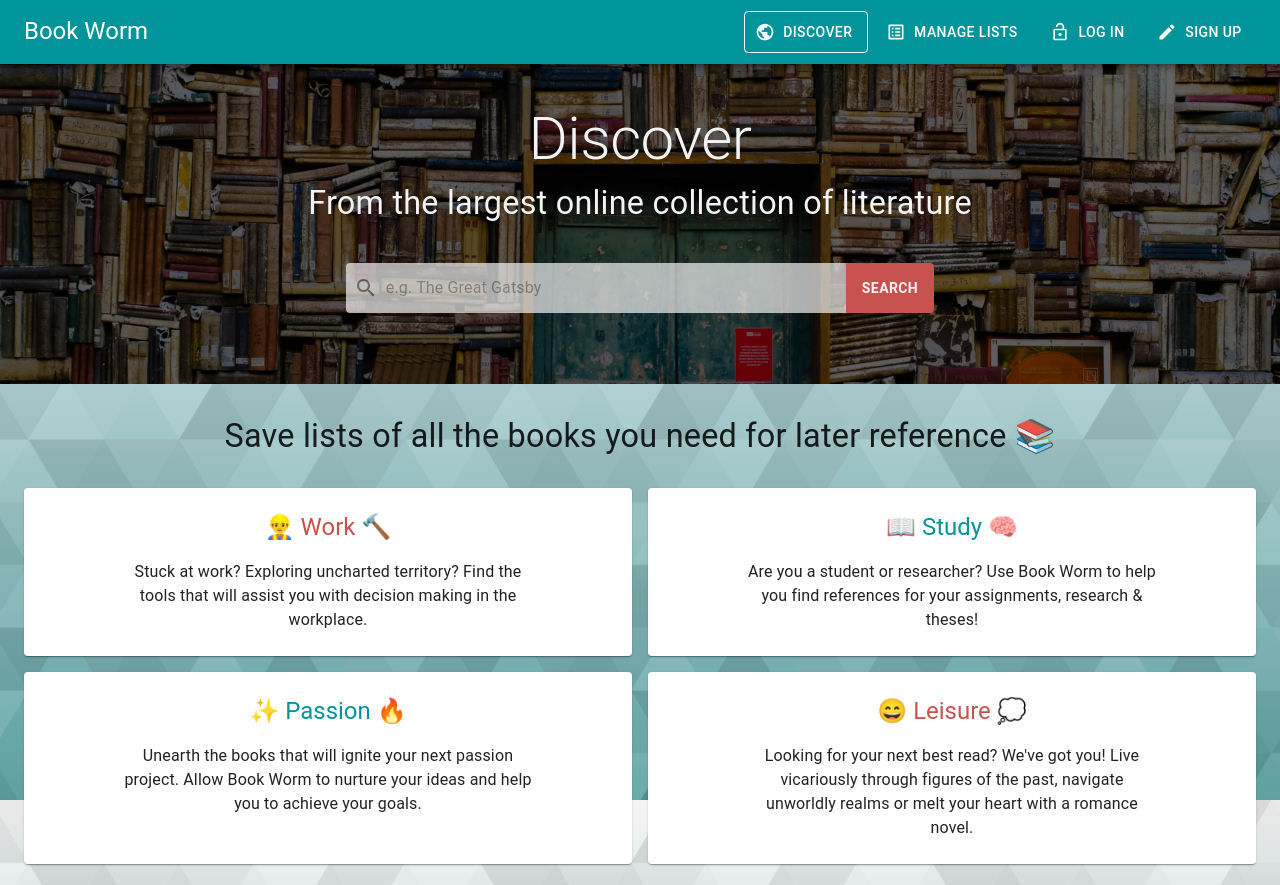
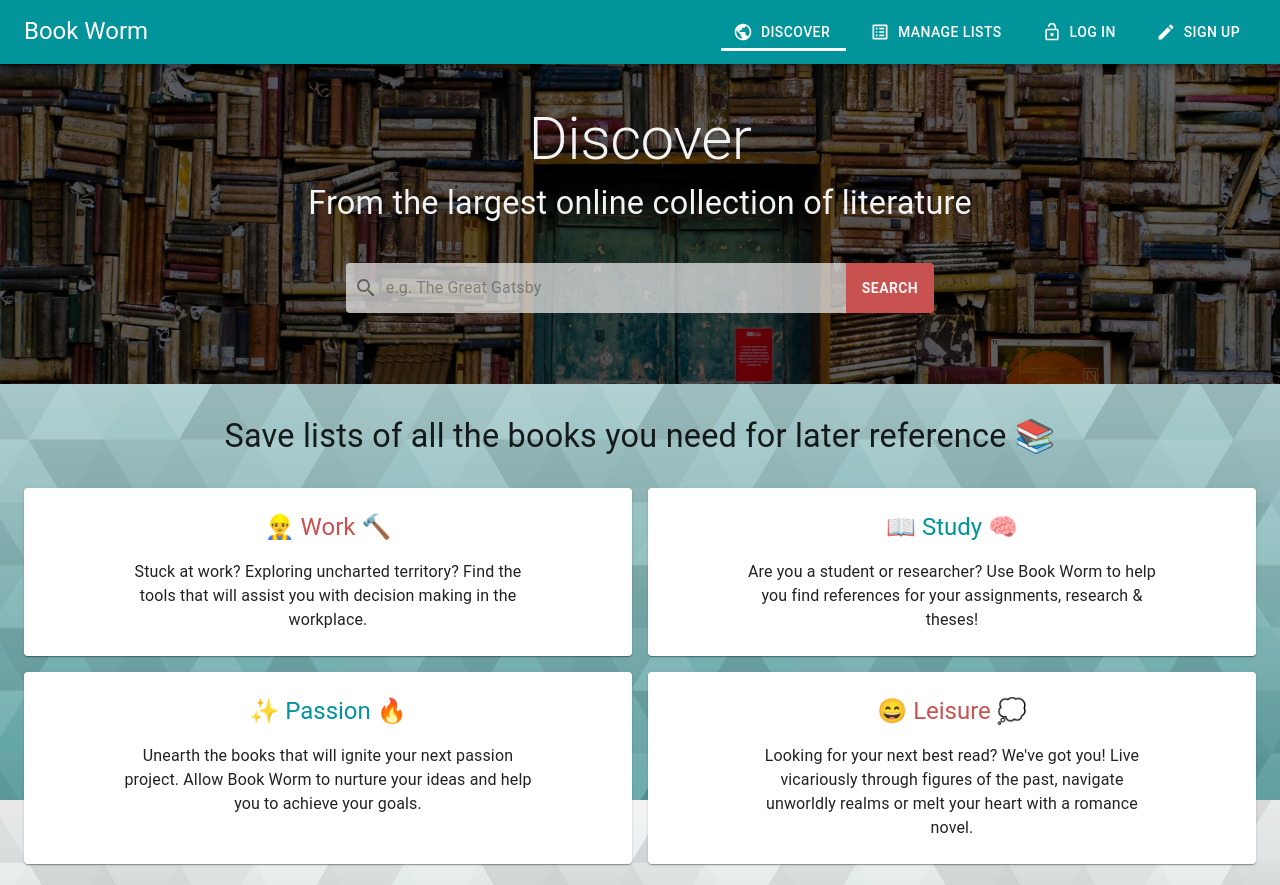
Before and after one commit to Bilaal96/book-worm, a React (Create React App) app in the folder client/: page /books in a window 1280 px wide. Built offline with nearby package versions, Linux system fonts and the light colour scheme.

Commit message:
Bug fix and restyle of Navigation components
___ Bug Fix ___
- Resolved issue where selected navigation item of NavTop and NavDrawer
  were out of sync, or would go out of sync on browser resize

___ Updated Styles ___
- NavTop
- NavDrawer
- LogoutButton

```diff
--- a/client/src/components/LogoutButton/LogoutButton.jsx
+++ b/client/src/components/LogoutButton/LogoutButton.jsx
@@ -17,6 +17,9 @@ import {
 // Icons
 import { PowerSettingsNew } from "@material-ui/icons";
 
+import useStyles from "./styles";
+
+// Modal opened on LogoutButton click - to confirm user logout
 const ConfirmLogoutModal = ({
     title,
     openModal,
@@ -49,7 +52,7 @@ const ConfirmLogoutModal = ({
     );
 };
 
-// NOTE: otherProps styles Logout Button in NavTop
+// LogoutButton - for NavDrawer / NavTop
 const LogoutButton = ({ listItem, closeDrawer, ...otherProps }) => {
     const auth = useContext(AuthContext);
     const [openModal, setOpenModal] = useState(false);
@@ -58,19 +61,23 @@ const LogoutButton = ({ listItem, closeDrawer, ...otherProps }) => {
 
     const handleLogout = (e) => {
         auth.logout();
-
-        if (listItem) closeDrawer(); // Close NavDrawer
+        if (listItem) closeDrawer();
     };
 
-    const confirmLogoutProps = { openModal, setOpenModal, handleLogout };
+    const confirmModalProps = { openModal, setOpenModal, handleLogout };
+    const classes = useStyles({ openModal });
 
     // Render LogoutButton as ListItem (for NavDrawer)
     if (listItem) {
         return (
             <>
-                <ConfirmLogoutModal {...confirmLogoutProps} />
-                <ListItem button onClick={openConfirmationModal}>
-                    <ListItemIcon>
+                <ConfirmLogoutModal {...confirmModalProps} />
+                <ListItem
+                    className={classes.listItem}
+                    button
+                    onClick={openConfirmationModal}
+                >
+                    <ListItemIcon className={classes.listItemIcon}>
                         <PowerSettingsNew />
                     </ListItemIcon>
                     <ListItemText primary="Logout" />
@@ -82,8 +89,9 @@ const LogoutButton = ({ listItem, closeDrawer, ...otherProps }) => {
     // Render LogoutButton as Button (for NavTop)
     return (
         <>
-            <ConfirmLogoutModal {...confirmLogoutProps} />
+            <ConfirmLogoutModal {...confirmModalProps} />
             <Button
+                className={classes.button}
                 startIcon={<PowerSettingsNew />}
                 onClick={openConfirmationModal}
                 {...otherProps}
@@ -97,7 +105,6 @@ const LogoutButton = ({ listItem, closeDrawer, ...otherProps }) => {
 LogoutButton.propTypes = {
     listItem: PropTypes.bool,
     closeDrawer: PropTypes.func,
-    // ...otherProps,
 };
 
 export default LogoutButton;
--- /dev/null
+++ b/client/src/components/LogoutButton/styles.js
@@ -0,0 +1,45 @@
+import { makeStyles } from "@material-ui/core";
+
+export default makeStyles((theme) => ({
+    // logoutButton
+    button: {
+        backgroundColor: ({ openModal }) => openModal && "#d47c7a",
+        color: theme.palette.common.white,
+        padding: theme.spacing(1, 2),
+        transition: "0.3s ease",
+
+        "&:hover": { backgroundColor: "#d47c7a" },
+    },
+    // logoutListItem
+    listItem: {
+        // rgba version of theme.palette.secondary.main
+        backgroundColor: ({ openModal }) =>
+            openModal && "rgba(200, 82, 80, 0.1)",
+        color: ({ openModal }) =>
+            openModal ? theme.palette.secondary.main : "rgba(0, 0, 0, 0.6)",
+
+        borderTop: "2px solid rgba(0, 0, 0, 0.4)",
+        transition: "all 0.3s ease",
+
+        // Hover
+        "&:hover": {
+            // rgba version of theme.palette.secondary.main
+            backgroundColor: "rgba(200, 82, 80, 0.1)",
+            color: theme.palette.secondary.main,
+        },
+
+        // Focus
+        "&:focus": {
+            color: theme.palette.secondary.main,
+        },
+    },
+    listItemIcon: {
+        color: ({ openModal }) => openModal && theme.palette.secondary.main,
+        transition: "all 0.3s ease",
+
+        // listItemIcon on listItem hover / focus
+        "$listItem:hover &, $listItem:focus &": {
+            color: theme.palette.secondary.main,
+        },
+    },
+}));
--- a/client/src/components/NavDrawer/NavDrawer.jsx
+++ b/client/src/components/NavDrawer/NavDrawer.jsx
@@ -1,4 +1,6 @@
-import { useState, useContext, useEffect } from "react";
+import PropTypes from "prop-types";
+import { useState, useContext } from "react";
+import { useLocation } from "react-router-dom";
 
 // Contexts
 import { AuthContext } from "contexts/auth/auth.context";
@@ -16,51 +18,20 @@ import {
 import Logo from "components/Logo/Logo";
 import LogoutButton from "components/LogoutButton/LogoutButton";
 
-// MUI Icons
+// Icons
 import { Menu } from "@material-ui/icons";
 
 import useStyles from "./styles";
 
-/** findDomNode Warning options
- * ! CURRENTLY DISABLED REACT STRICT MODE TO PREVENT CONSOLE ERROR
-
- * 1) ignore -> is an issue with Material UI
- * 2) disable React Strict Mode
- * 3) use unstable version of createMuiTheme
-
- * SEE: https://stackoverflow.com/questions/61220424/material-ui-drawer-finddomnode-is-deprecated-in-strictmode
- */
 const NavDrawer = ({ navigationMap }) => {
     const classes = useStyles();
+    const { pathname } = useLocation();
 
     const auth = useContext(AuthContext);
-    const [isOpen, setIsOpen] = useState(false);
-    const [selectedIndex, setSelectedIndex] = useState(0);
+    const [openDrawer, setOpenDrawer] = useState(false);
 
-    /**
-     * Defining this handler is not absolutely necessary, but is optimal
-     * Because a callback passed as a prop is redefined on every render
-     * e.g. onClick={ () => setIsOpen(true) }
-     */
-    const handleDrawerToggle = (openState) => (event) => {
-        setIsOpen(openState);
-    };
-
-    const handleListItemClick = (index) => (event) => {
-        // set value of ListItem's "selected" prop, which determines styles for selected ListItem
-        setSelectedIndex(index);
-        // close NavDrawer
-        setIsOpen(false);
-    };
-
-    // Highlight the correct ListItem after route redirect on login/logout
-    useEffect(() => {
-        if (auth.user) {
-            setSelectedIndex(1); // select: Manage Lists
-        } else {
-            setSelectedIndex(0); // select: Home
-        }
-    }, [auth.user]);
+    // Sets openDrawer state - accepts boolean argument
+    const handleDrawerToggle = (openState) => (e) => setOpenDrawer(openState);
 
     return (
         <>
@@ -70,43 +41,44 @@ const NavDrawer = ({ navigationMap }) => {
             </IconButton>
 
             {/* Collapsible Side Drawer */}
-            <nav className={classes.drawer} aria-label="Navigation">
-                <Drawer open={isOpen} onClose={handleDrawerToggle(false)}>
-                    <div className={classes.list}>
-                        <List>
-                            <ListItem>
+            <Drawer open={openDrawer} onClose={handleDrawerToggle(false)}>
+                <List className={classes.list}>
+                    <ListItem className={classes.logo}>
                         <Logo />
                     </ListItem>
 
-                            {navigationMap.map(
-                                ({ routeName, text, icon }, index) => (
+                    {navigationMap.map(({ routeName, text, icon }, index) => (
                         <ListItem
+                            className={classes.navLink}
                             button
                             key={index}
                             component={RouterLink}
                             to={routeName}
-                                        onClick={handleListItemClick(index)}
-                                        selected={selectedIndex === index}
+                            onClick={handleDrawerToggle(false)}
+                            selected={pathname.includes(routeName)}
                         >
-                                        <ListItemIcon>{icon}</ListItemIcon>
+                            <ListItemIcon className={classes.navLinkIcon}>
+                                {icon}
+                            </ListItemIcon>
                             <ListItemText primary={text} />
                         </ListItem>
-                                )
-                            )}
+                    ))}
 
                     {/* Render LogoutButton if user is logged in */}
                     {auth.user && (
                         <LogoutButton
                             listItem
-                                    closeDrawer={() => setIsOpen(false)}
+                            closeDrawer={handleDrawerToggle(false)}
                         />
                     )}
                 </List>
-                    </div>
             </Drawer>
-            </nav>
         </>
     );
 };
 
+NavDrawer.propTypes = {
+    navigationMap: PropTypes.array.isRequired,
+};
+
 export default NavDrawer;
--- a/client/src/components/NavDrawer/styles.js
+++ b/client/src/components/NavDrawer/styles.js
@@ -1,12 +1,53 @@
 import { makeStyles } from "@material-ui/core";
 
-// const drawerWidth = 240;
+export default makeStyles((theme) => ({
+    hamburger: { color: theme.palette.common.white },
+    list: {
+        padding: 0,
+        width: "240px",
+        height: "100vh",
+    },
+    // List items
+    logo: {
+        height: theme.header.height,
+        backgroundColor: theme.palette.primary.main,
+        color: theme.palette.common.white,
+        textAlign: "center",
+    },
+    navLink: {
+        color: "rgba(0, 0, 0, 0.6)",
+        transition: "all 0.3s ease",
 
-export default makeStyles((theme) => ({
-    hamburger: {
-        color: "#fff",
+        // Selected
+        "&.Mui-selected": {
+            // rgba version of theme.palette.primary.main
+            backgroundColor: "rgba(1, 148, 154, 0.15)",
+            color: theme.palette.primary.main,
+        },
+
+        // Hovered / Selected & Hovered
+        "&:hover, &.Mui-selected:hover": {
+            backgroundColor: "rgba(0, 0, 0, 0.06)",
+        },
+
+        // Focused
+        "&:focus": {
+            backgroundColor: "rgba(0, 0, 0, 0.06)",
+            color: theme.palette.secondary.main,
+        },
     },
-    list: {
-        width: "240px",
+    navLinkIcon: {
+        transition: "all 0.3s ease",
+
+        // Icon on selected navLink
+        "$navLink.Mui-selected &": { color: theme.palette.primary.main },
+
+        // Icon on navLink hover
+        "$navLink:hover:not(.Mui-selected) &": {
+            color: theme.palette.primary.main,
+        },
+
+        // Icon on navLink focus
+        "$navLink:focus &": { color: theme.palette.secondary.main },
     },
 }));
--- a/client/src/components/NavTop/NavTop.jsx
+++ b/client/src/components/NavTop/NavTop.jsx
@@ -1,4 +1,6 @@
+import PropTypes from "prop-types";
 import { useContext } from "react";
+import { useLocation } from "react-router-dom";
 
 // Contexts
 import { AuthContext } from "contexts/auth/auth.context";
@@ -12,6 +14,8 @@ import useStyles from "./styles";
 
 const NavTop = ({ navigationMap }) => {
     const classes = useStyles();
+    const { pathname } = useLocation();
+
     const auth = useContext(AuthContext);
 
     return (
@@ -26,8 +30,12 @@ const NavTop = ({ navigationMap }) => {
                 <Button
                     key={index}
                     className={classes.navLink}
+                    activeClassName={
+                        pathname.includes(routeName)
+                            ? classes.navLinkSelected
+                            : ""
+                    }
                     startIcon={icon}
-                    activeClassName={classes.navLinkSelected}
                     component={RouterNavLink}
                     to={routeName}
                     exact={isExact}
@@ -37,11 +45,13 @@ const NavTop = ({ navigationMap }) => {
             ))}
 
             {/* Render LogoutButton if user is logged in */}
-            {auth.user && (
-                <LogoutButton className={classes.navLink}>LOG OUT</LogoutButton>
-            )}
+            {auth.user && <LogoutButton>LOG OUT</LogoutButton>}
         </nav>
     );
 };
 
+NavTop.propTypes = {
+    navigationMap: PropTypes.array.isRequired,
+};
+
 export default NavTop;
--- a/client/src/components/NavTop/styles.js
+++ b/client/src/components/NavTop/styles.js
@@ -4,13 +4,33 @@ export default makeStyles((theme) => ({
     nav: {
         height: "100%",
         display: "flex",
-        gap: theme.spacing(1),
+        gap: theme.spacing(1.5),
     },
     navLink: {
-        color: "#fff",
-        padding: theme.spacing(1, 1.8),
+        position: "relative",
+        color: theme.palette.common.white,
+        padding: theme.spacing(1, 2),
+
+        // Animated pseudo border-bottom (shown on selected navLink)
+        "&:after": {
+            content: "''",
+            position: "absolute",
+            bottom: "1px",
+            width: "100%",
+            height: "3px",
+            backgroundColor: theme.palette.common.white,
+            transform: "scaleX(0)",
+            transition: "all 0.4s ease",
+        },
+
+        "&:hover": { backgroundColor: "rgba(0, 0, 0, 0.05)" },
     },
     navLinkSelected: {
-        border: "1px solid #fff",
+        borderRadius: 0,
+        borderTopLeftRadius: "4px",
+        borderTopRightRadius: "4px",
+
+        // Show pseudo border-bottom
+        "&:after": { transform: "scaleX(1)" },
     },
 }));
```
Lines whose indentation alone changed are shown as unchanged.
